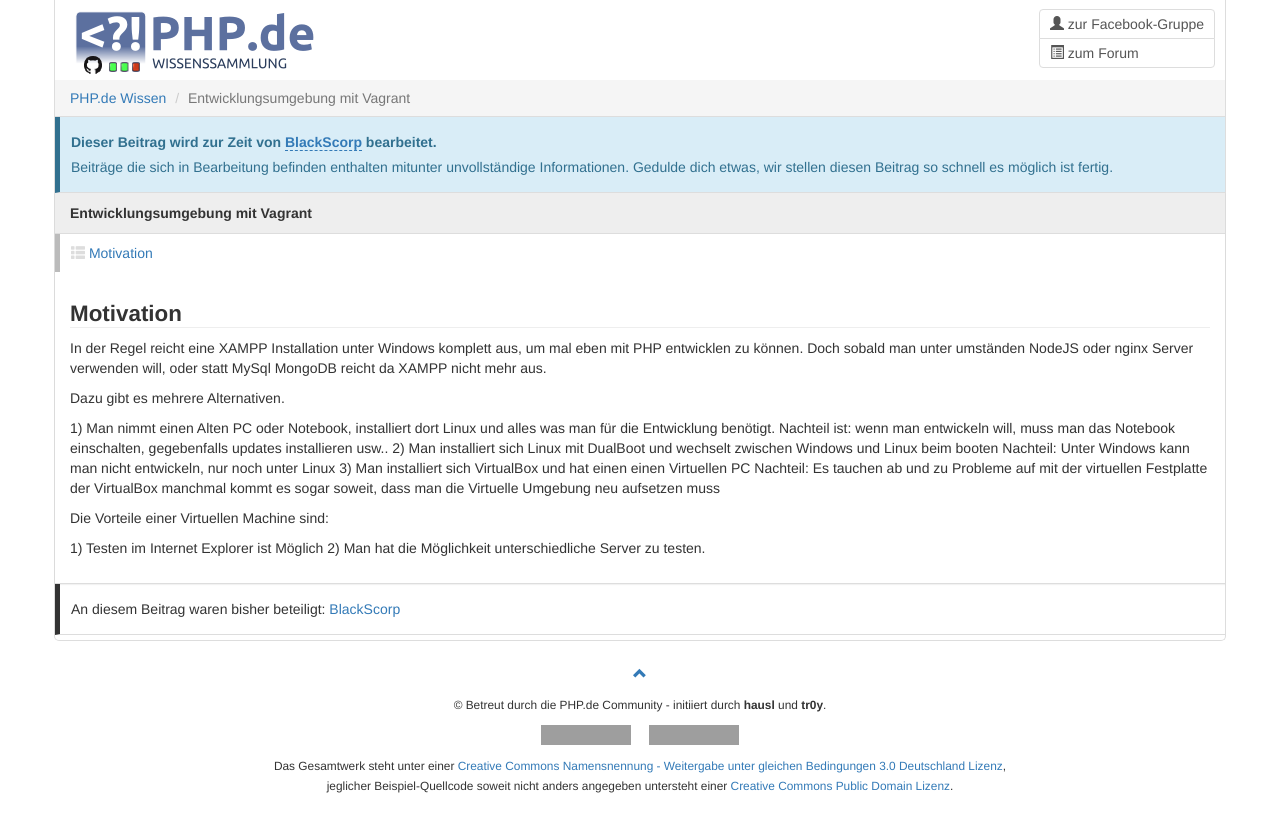
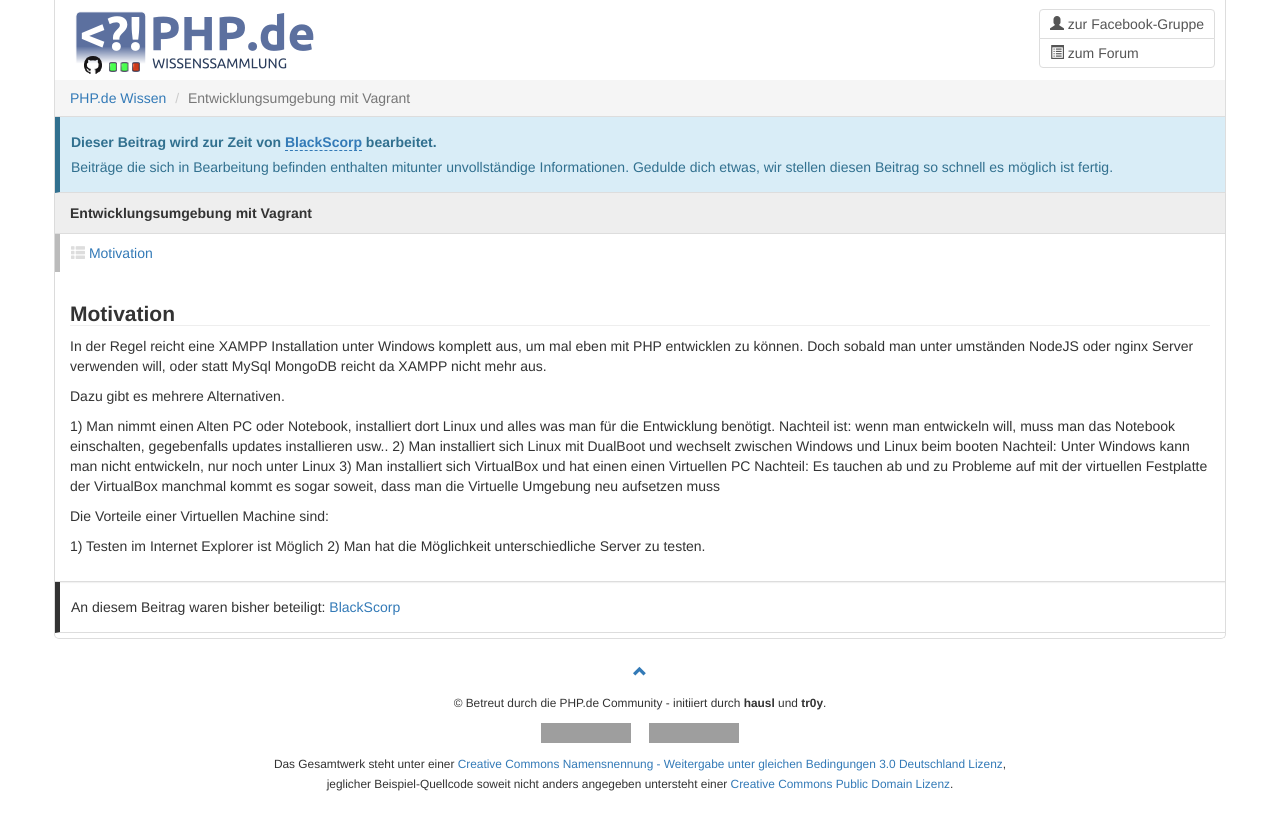
Before and after one commit to php-de/php-de.github.io, a Jekyll site: the page built from dev-enviroment/vagrant.md, in a window 1280 px wide. Shown: the top 832 px of the page. Built offline with Jekyll 4.4.1, drawn with Linux system fonts in a browser that asks for light colours; nearby versions of some CDN libraries; grey boxes are pictures that could not be loaded.

Commit message:
css h3, h6 update

```diff
--- a/assets/css/general.css
+++ b/assets/css/general.css
@@ -135,7 +135,7 @@
     }
 
     #guide h3 {
-        font-size:1.6em !important;
+        font-size:1.5em !important;
         font-weight:bold;
     }
 
@@ -146,6 +146,11 @@
 
     #guide h5 {
         font-size:1.0em !important;
+        font-weight:bold;
+    }
+
+    #guide h6 {
+        font-size:0.8em !important;
         font-weight:bold;
     }
 
```
